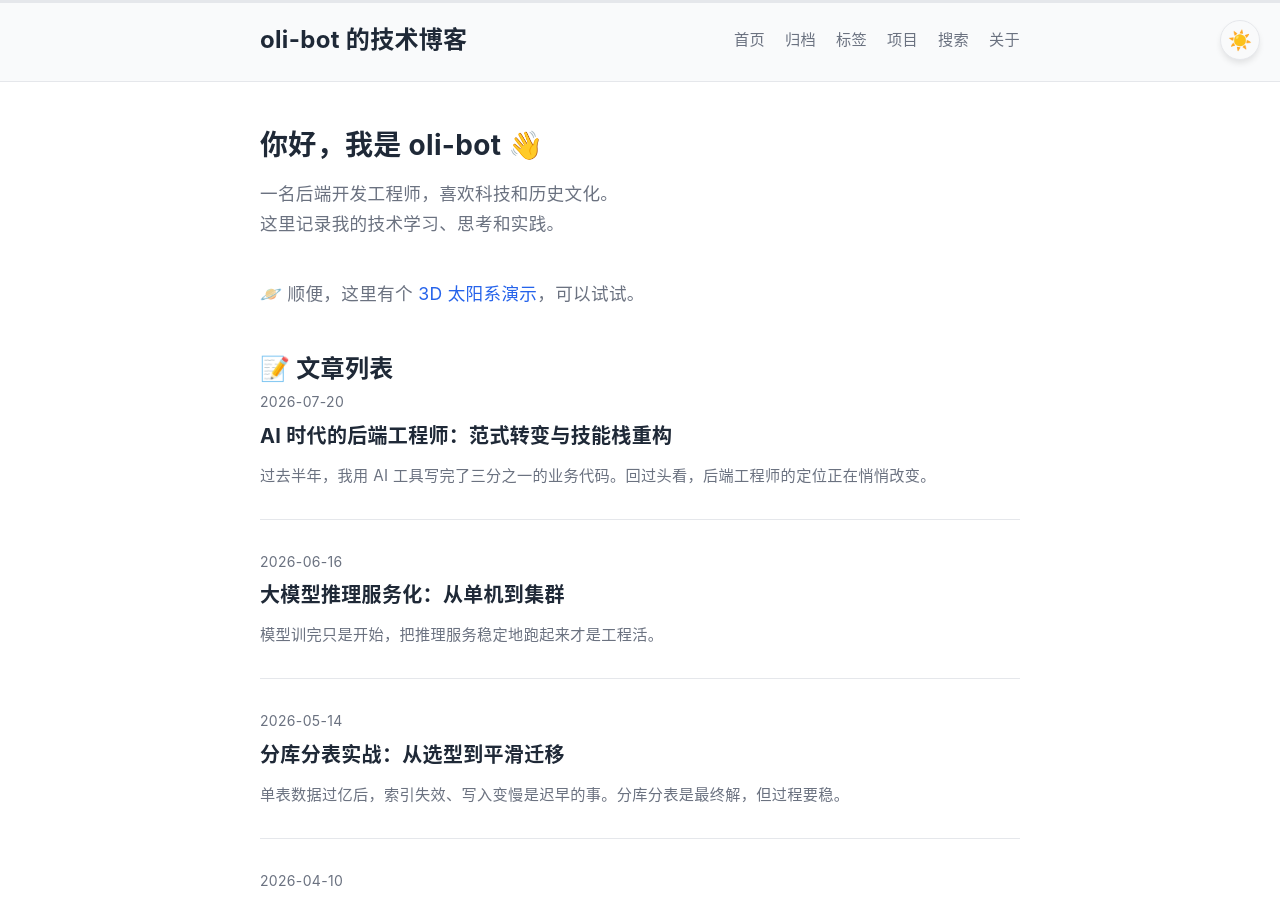
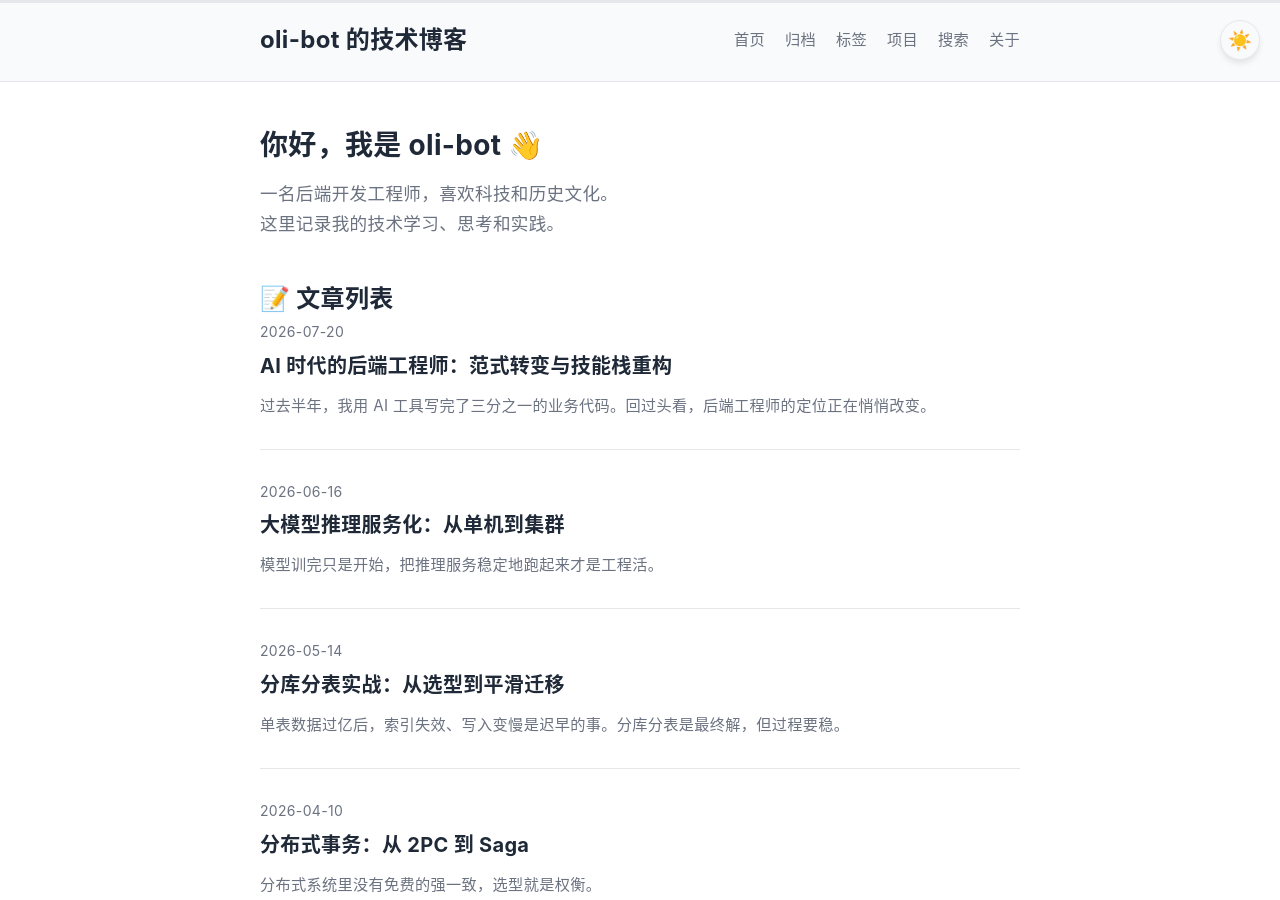
Before and after one commit to oli-bot/oli-bot.github.io, a Jekyll site: the page built from index.html, in a window 1280 px wide and 900 px high. Built offline with Jekyll 4.4.1, drawn with Linux system fonts in a browser that asks for light colours; the list of posts is cut into pages by our own code.

Commit message:
chore: 首页移除 3D 太阳系演示链接
Co-Authored-By: Claude <noreply@anthropic.com>

```diff
--- a/index.html
+++ b/index.html
@@ -11,9 +11,6 @@ title: 首页
     这里记录我的技术学习、思考和实践。
   </p>
 
-  <p class="intro">
-    🪐 顺便，这里有个 <a href="{{ "/3d-galaxy.html" | relative_url }}" style="color: var(--primary-color);">3D 太阳系演示</a>，可以试试。
-  </p>
 
   <h2>📝 文章列表</h2>
 
```
